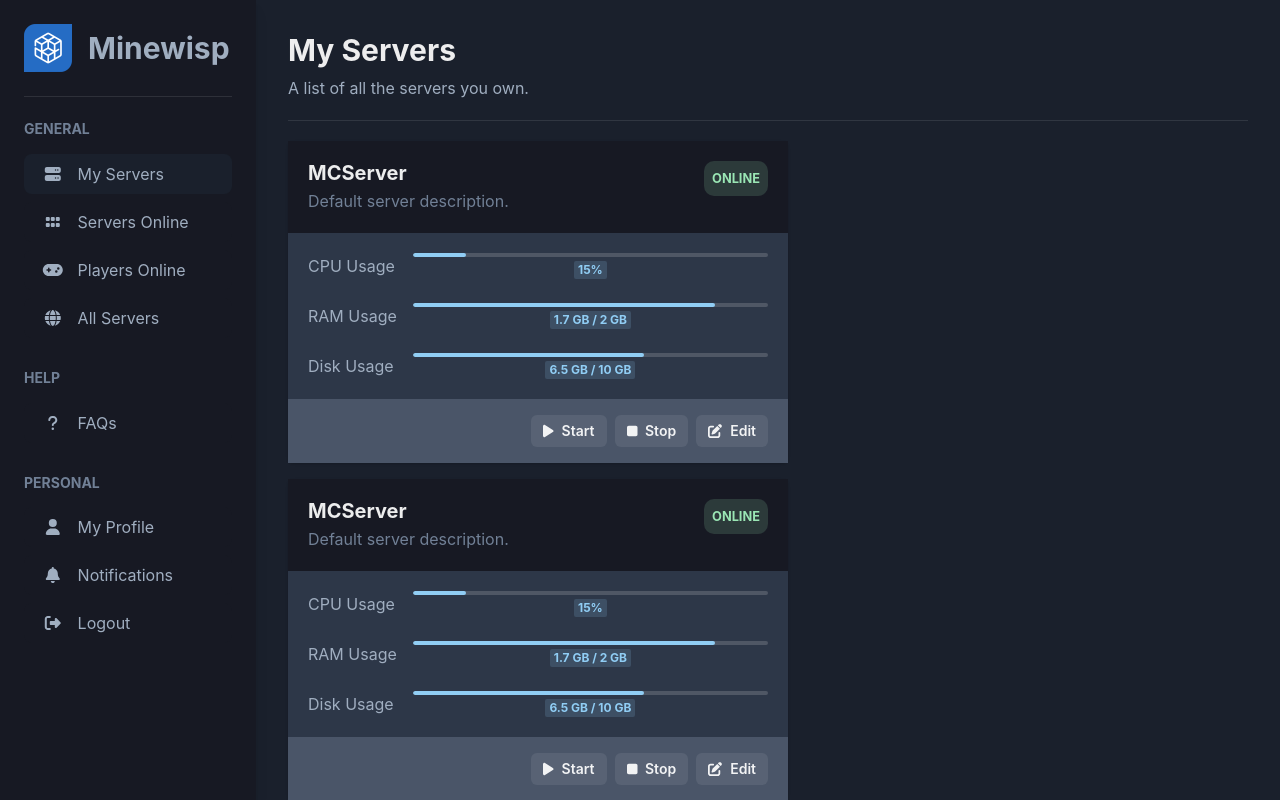
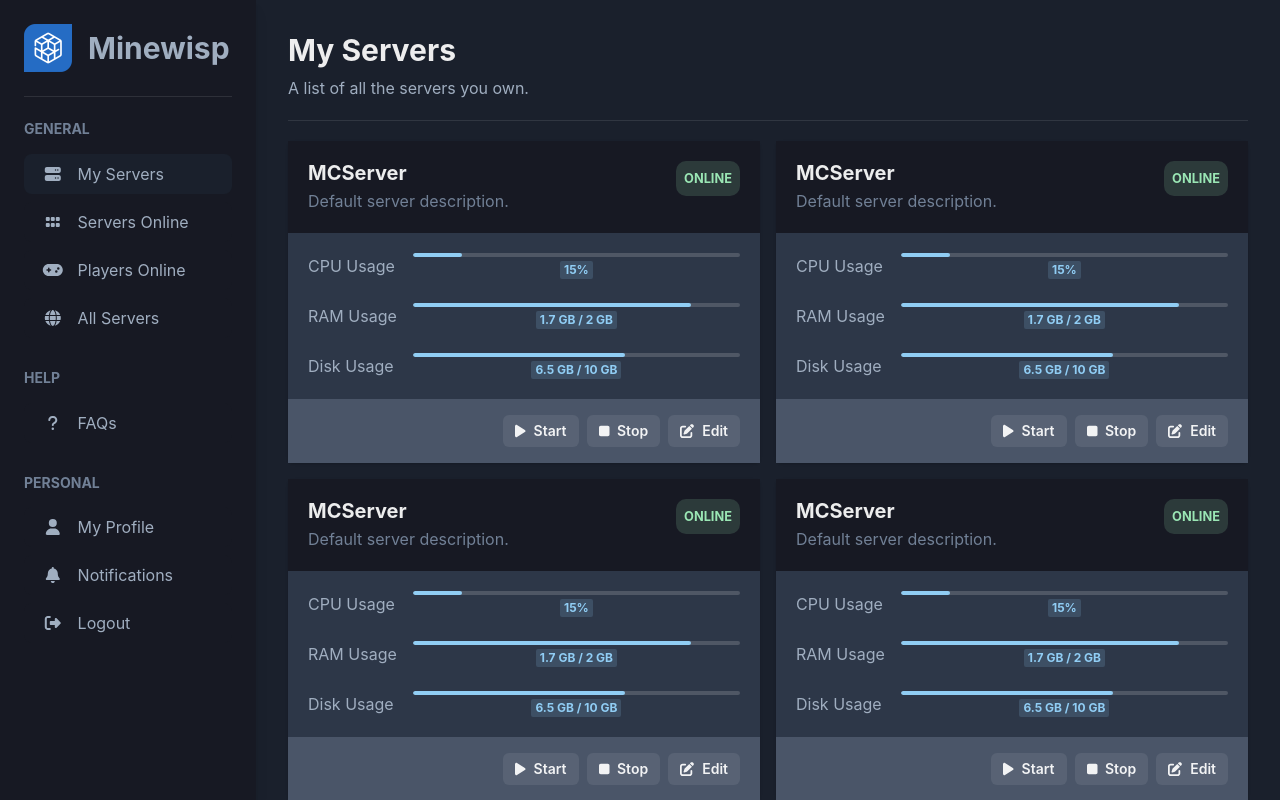
Before and after one commit to Minewisp/front-end, a React (Create React App) app: page /dashboard in a window 1280 px wide. Shown: the top 800 px of the page. Built offline with nearby package versions, Linux system fonts and the light colour scheme.

Commit message:
Made the server cards automatically adjust their width

```diff
--- a/src/components/Dashboard.js
+++ b/src/components/Dashboard.js
@@ -101,7 +101,7 @@ export default function Dashboard() {
           <Divider my={3} />
           <SimpleGrid
             spacing={4}
-            templateColumns="repeat(auto-fill, minmax(400px, 500px))"
+            templateColumns="repeat(auto-fill, minmax(400px, auto))"
           >
             <TempServerCard />
             <TempServerCard />
```
